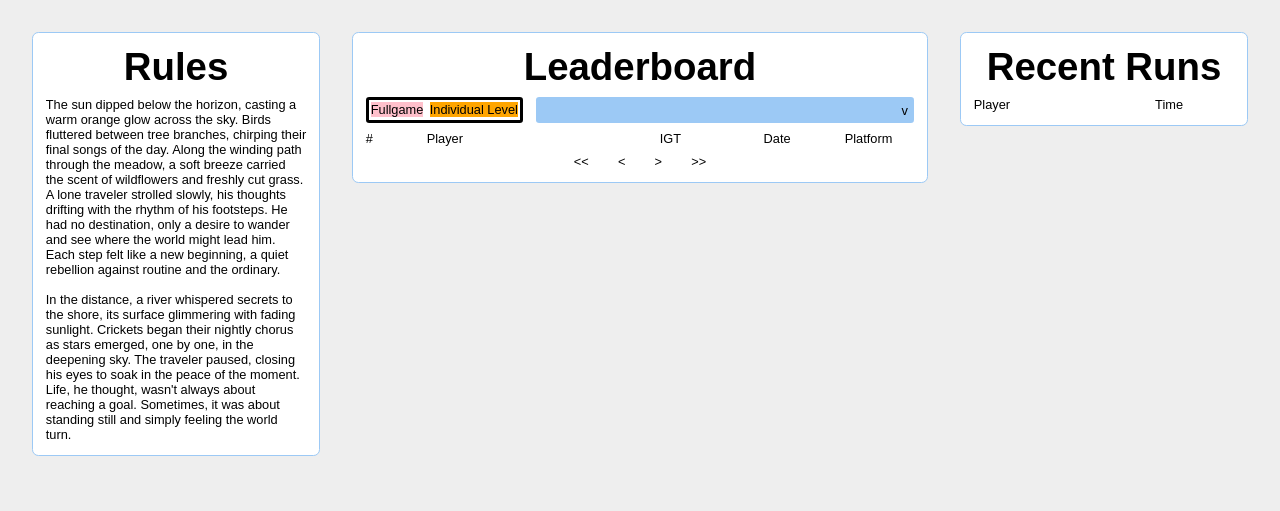
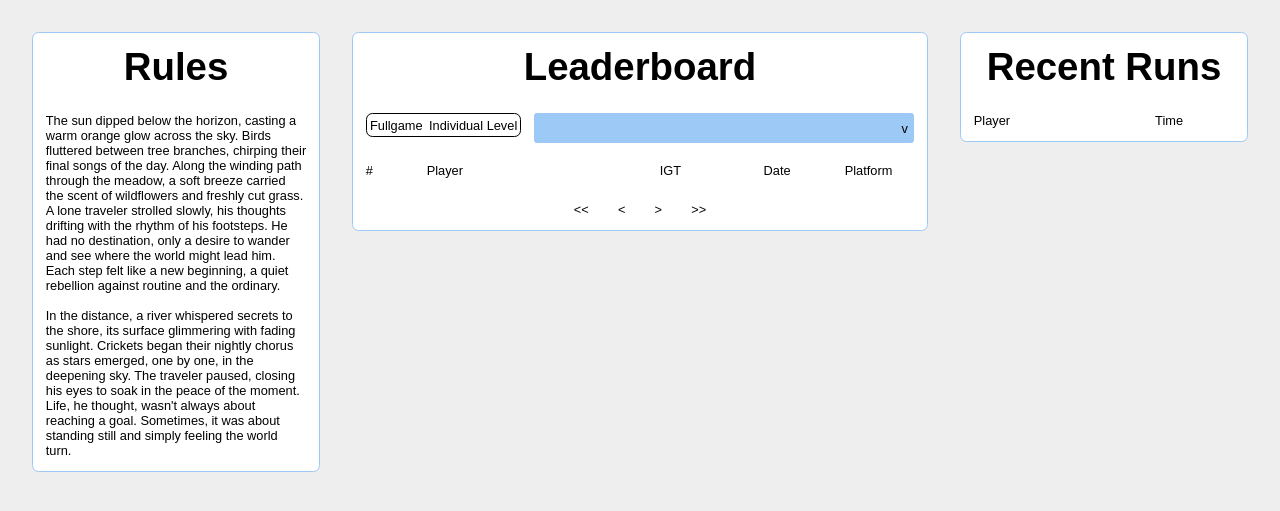
Before and after one commit to benofcoding/Celeste_app, a Flask app: page /leaderboard_fullgame/30831e37/0 in a window 1280 px wide. Shown: the part 155-666 px from the top of the page. Run offline with Flask 3, Linux system fonts and the light colour scheme; data that the repository does not hold is empty.

Commit message:
finsihed the 1st iteration of the leaderboard fullgame page

```diff
--- a/main.py
+++ b/main.py
@@ -75,7 +75,7 @@
     Run.video_link, Run.date_submitted, Platform.name FROM Run
     JOIN Player ON Run.player_id = Player.player_id
     JOIN Platform ON Run.platform_id = Platform.platform_id
-    WHERE Fullgame_category_id = '{category_id}' AND Run.verifier_id IS NOT NULL
+    WHERE Fullgame_category_id = '{category_id}' AND Run.verifier_id IS NOT NULL AND Run.obsolete = 0
     ORDER BY Run.time ASC"""
 
     runs = run_query_select(query)
--- a/static/style.css
+++ b/static/style.css
@@ -86,7 +86,7 @@
 
 /* Leaderboard Fullgame start */
 
-.leaderboard-fullgame {
+.leaderboard {
     width: 95%;
     display: grid;
     grid-template-columns: 4fr 8fr 4fr;
@@ -95,39 +95,39 @@
     align-items: start;
 }
 
-.leaderboard-fullgame-item{
+.leaderboard-item{
     display: grid;
     grid-template-columns: 1fr;
-    row-gap: 1vh;
+    row-gap: 3vh;
     border: 0.15vw solid #9CC9F5;
     background-color: #ffffff;
     padding: 1em;
     border-radius: 0.5em;
 }
 
-.leaderboard-fullgame-item-header {
+.leaderboard-item-header {
     text-align: center;
 }
 
-.leaderboard-fullgame-columns-runs {
+.leaderboard-columns-runs {
     text-align: left;
     display: grid;
     grid-template-columns: 0.5fr 1.5fr 1fr 0.75fr 0.75fr;
 }
 
-.leaderboard-fullgame-columns-runs > div:nth-child(5n + 3),
-.leaderboard-fullgame-columns-runs > div:nth-child(5n + 4),
-.leaderboard-fullgame-columns-runs > div:nth-child(5n + 5) {
+.leaderboard-columns-runs > div:nth-child(5n + 3),
+.leaderboard-columns-runs > div:nth-child(5n + 4),
+.leaderboard-columns-runs > div:nth-child(5n + 5) {
     text-align: center;
 }
 
-.leaderboard-fullgame-recent-runs-columns-runs {
+.leaderboard-recent-runs-columns-runs {
     text-align: left;
     display: grid;
     grid-template-columns: 1fr 1fr;
 }
 
-.leaderboard-fullgame-recent-runs-columns-runs > div:nth-child(2n+2) {
+.leaderboard-recent-runs-columns-runs > div:nth-child(2n+2) {
     text-align: center;
 }
 
@@ -138,46 +138,47 @@
     margin: 1vw;
 }
 
-.leaderboard-fullgame-categories-ILtoggle {
+.leaderboard-dropdown-ILtoggle {
     display: flex;
     gap: 1vw;
+}
+
+.IL-toggle-container {
+    border: solid 0.15em black;
+    border-radius: 0.5em;
+    padding: 0.25em;
+    height: fit-content;
 }
 
 .IL-toggle {
     display: flex;
     background-color: white;
-    border-radius: 0.25em;
-    border: solid 0.25em black;
     align-items: center;
     justify-content: start;
-    height: 1.5em;
-    padding: 0 0.15em 0 0.15em;
+    height: fit-content;
     gap: 0.5em;
 }
 
 .IL-toggle-fullgame {
-    background-color: pink;
+    height: fit-content;
 }
 .IL-toggle-IL {
     white-space: nowrap;
-    background-color: orange;
+    height: fit-content;
 }
 
-.leaderboard-fullgame-category-buttons {
+.leaderboard-dropdown{
     width: 100%;
     z-index: 2;
     height: 2em;
-}
-
-.leaderboard-fullgame-dropdown{
     display: grid;
     grid-template-columns: 1fr;
     width: 100%;
 }
 
-.leaderboard-fullgame-category-button {
+.leaderboard-dropdown-buttons {
     padding: 0 0.5em 0 0.5em;
-    height: 2em;
+    height: 2.3em;
     display: flex;
     align-items: center;
     justify-content: start;
@@ -187,15 +188,15 @@
     align-items: center;
 }
 
-.leaderboard-fullgame-category-button:hover {
+.leaderboard-dropdown-buttons:hover {
     background-color: #88bdf3;
 }
 
-.leaderboard-fullgame-category-button-dropdown {
+.leaderboard-dropdown-button {
     display: none;
 }
 
-.leaderboard-fullgame-category-button-main {
+.leaderboard-dropdown-open {
     border-radius: 0.25em 0.25em 0.25em 0.25em;
 }
 
@@ -203,7 +204,7 @@
     text-align: right;
 }
 
-.leaderboard-fullgame-dropdown a:last-child{
+.leaderboard-dropdown a:last-child{
     border-radius: 0 0 0.25em 0.25em;
 }
 
--- a/templates/leaderboard_fullgame.html
+++ b/templates/leaderboard_fullgame.html
@@ -1,24 +1,25 @@
 {% extends "layout.html" %}
 {% block content %}
-<div class="leaderboard-fullgame">
-    <div class="rules leaderboard-fullgame-item">
-        <h1 class="leaderboard-fullgame-item-header">Rules</h1>
+<div class="leaderboard">
+    <div class="rules leaderboard-item">
+        <h1 class="leaderboard-item-header">Rules</h1>
         <p class="rule">The sun dipped below the horizon, casting a warm orange glow across the sky. Birds fluttered between tree branches, chirping their final songs of the day. Along the winding path through the meadow, a soft breeze carried the scent of wildflowers and freshly cut grass. A lone traveler strolled slowly, his thoughts drifting with the rhythm of his footsteps. He had no destination, only a desire to wander and see where the world might lead him. Each step felt like a new beginning, a quiet rebellion against routine and the ordinary.<br><br>In the distance, a river whispered secrets to the shore, its surface glimmering with fading sunlight. Crickets began their nightly chorus as stars emerged, one by one, in the deepening sky. The traveler paused, closing his eyes to soak in the peace of the moment. Life, he thought, wasn't always about reaching a goal. Sometimes, it was about standing still and simply feeling the world turn.</p>
     </div>
-    <div class="leaderboardfullgame-categories-container leaderboard-fullgame-item">
-        <h1 class="leaderboard-fullgame-item-header">Leaderboard</h1>
-        <div class="leaderboard-fullgame-categories-ILtoggle">
+    <div class="leaderboard-container leaderboard-item">
+        <h1 class="leaderboard-item-header">Leaderboard</h1>
+        <div class="leaderboard-dropdown-ILtoggle">
+            <div class="IL-toggle-container">
                 <div class="IL-toggle">
-                <div class="IL-toggle-fullgame">
+                    <div id="IL-toggle-fullgame" class="IL-toggle-fullgame">
                         Fullgame
                     </div>
-                <div class="IL-toggle-IL">
+                    <div id="IL-toggle-IL" class="IL-toggle-IL">
                         Individual Level
                     </div>
                 </div>
-            <div class="leaderboard-fullgame-category-buttons">
-                <div class="leaderboard-fullgame-dropdown">
-                    <div id="dropdown-open" class="leaderboard-fullgame-category-button-main leaderboard-fullgame-category-button" href="/leaderboard_fullgame/{{ category_id }}/0">
+            </div>
+            <div class="leaderboard-dropdown">
+                <div id="dropdown-open" class="leaderboard-dropdown-open leaderboard-dropdown-buttons">
                     <div>
                         {{ categories[category_id] }}
                     </div>
@@ -28,14 +29,13 @@
                 </div>
                 {% for i in categories: %}
                     {% if i != category_id %}
-                        <a id="dropdown-content" class="leaderboard-fullgame-category-button-dropdown leaderboard-fullgame-category-button" href="/leaderboard_fullgame/{{ i }}/0">{{ categories[i] }}</a>
+                    <a id="dropdown-content" class="leaderboard-dropdown-button leaderboard-dropdown-buttons" href="/leaderboard_fullgame/{{ i }}/0">{{ categories[i] }}</a>
                     {% endif %}
                 {% endfor %}
             </div>
         </div>
-        </div>
-        <div class="leaderboard-fullgame-runs">
-            <div class="column-names leaderboard-fullgame-columns-runs">
+        <div class="leaderboard-runs">
+            <div class="column-names leaderboard-columns-runs">
                 <div>#</div>
                 <div>Player</div>
                 <div>IGT</div>
@@ -44,9 +44,9 @@
             </div>
             {% for i in runs %}
             <hr>
-            <div class="leaderboard-fullgame-run leaderboard-fullgame-columns-runs">
+            <div class="leaderboard-run leaderboard-columns-runs">
                 <div>{{ loop.index + page*100 }}</div>
-                <div>snugmarshmallow</div>
+                <div>{{ i[1] }}</div>
                 <div><a class="run-link" href="/view_fullgame_run/{{ i[0] }}">{{ i[3] }}</a></div>
                 <div>{{ i[7] }}</div>
                 <div>{{ i[6] }}</div>
@@ -75,17 +75,17 @@
             </a>
         </div>
     </div>
-    <div class="leaderboard-dfullgame-recent-runs-container leaderboard-fullgame-item">
-        <h1 class="leaderboard-fullgame-item-header">Recent Runs</h1>
-        <div class="leaderboard-fullgame-recent-runs">
-            <div class="fullgame_recent_runs_title leaderboard-fullgame-recent-runs-columns-runs">
+    <div class="leaderboard-recent-runs-container leaderboard-item">
+        <h1 class="leaderboard-item-header">Recent Runs</h1>
+        <div class="leaderboard-recent-runs">
+            <div class="leaderboard-recent-runs-columns leaderboard-recent-runs-columns-runs">
                 <div>Player</div>
                 <div>Time</div>
             </div>
             {% for i in recent_runs %}
             <hr>
-            <div class="recent_run leaderboard-fullgame-recent-runs-columns-runs">
-                <div>{{ i[1] }}</div>
+            <div class="recent_run leaderboard-recent-runs-columns-runs">
+                <div>{{ i[0] }}</div>
                 <div><a class="run-link" href="/view_fullgame_run/{{ i[2] }}">{{ i[3] }}</a></div>
             </div>
             {% endfor %}
@@ -93,7 +93,7 @@
     </div>
 </div>
 <script>
-    const dropdown_content = document.querySelectorAll('.leaderboard-fullgame-category-button-dropdown')
+    const dropdown_content = document.querySelectorAll('.leaderboard-dropdown-button')
     const dropdown_content_style = window.getComputedStyle(dropdown_content[0])
     const dropdown_open = document.getElementById('dropdown-open')
 
@@ -113,7 +113,7 @@
 
     function close_dropdown(click_information) {
         console.log('HEHEHEH')
-        if (!click_information.target.closest('.leaderboard-fullgame-dropdown')) {
+        if (!click_information.target.closest('.leaderboard-dropdown')) {
             dropdown_content.forEach(button => {
                 button.style.display = 'none';
                 });
@@ -124,6 +124,11 @@
 
     dropdown_open.addEventListener('click', toggle_dropdown)
     document.addEventListener('click', close_dropdown)
+
+    const IL_toggle_fullgame = document.getElementById('IL-toggle-fullgame')
+    IL_toggle_fullgame.style.border = 'solid 0.25em #9CC9F5';
+    IL_toggle_fullgame.style.borderRadius = '0.25em';
+    IL_toggle_fullgame.style.backgroundColor = '#9CC9F5';
 </script>
 
 {% endblock %}
```
Also changed, not shown: speedruncom_scrapper.py (+134 -119 lines), 1 other file. Lines whose indentation alone changed are shown as unchanged.
